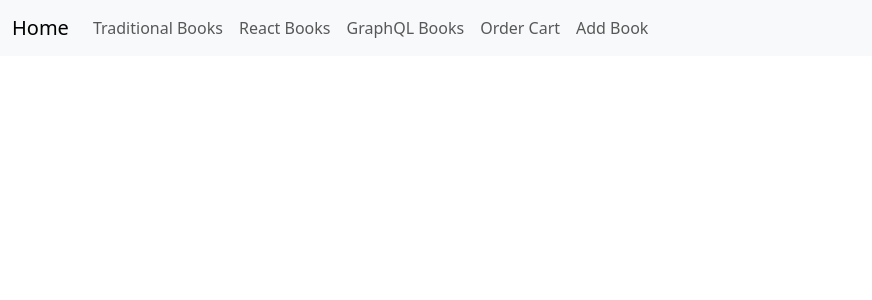
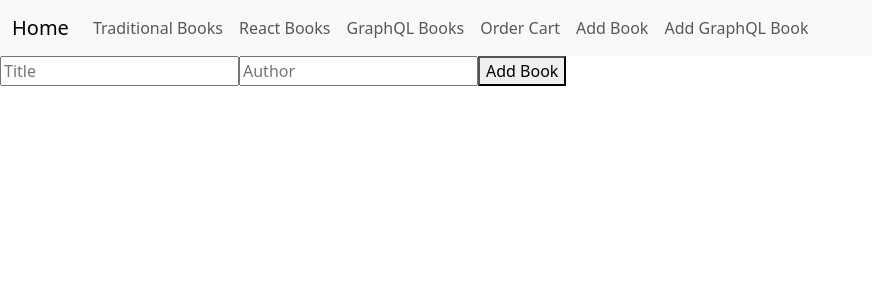
Before and after one commit to CodeCraftersGPT/ReactQuery, a React (Create React App) app in the folder reactquery/: page /add-graphql-book in a window 1280 px wide. Shown: the top 300 px of the page, without its empty margins (0-872 px from the left). Built offline with nearby package versions, Linux system fonts and the light colour scheme.

Commit message:
GraphQLAddBook

```diff
--- a/reactquery/src/App.js
+++ b/reactquery/src/App.js
@@ -9,6 +9,8 @@ import Books from './Pages/Books.Page';
 import OrderCart from './Pages/OrderCart.Page';
 import AddBook from './Pages/RQAddBook.Page';
 import GraphQLBooks from './Pages/RQGraphQLBook';
+import GraphQLAddBook from './Pages/RQGraphQLAddBook';
+
 
 
 const App = () => {
@@ -40,6 +42,10 @@ const App = () => {
           <Link className="nav-link" to="/add-book">Add Book</Link>
         </li>
 
+        <li className="nav-item">
+          <Link className="nav-link" to="/add-graphql-book">Add GraphQL Book</Link>
+        </li>
+
       </ul>
     </div>
   </div>
@@ -56,6 +62,8 @@ const App = () => {
 
             <Route path="/add-book" element={<AddBook/>} />
 
+            <Route path="/add-graphql-book" element={<GraphQLAddBook/>} />
+
             <Route path="/" element={<Home/>} />
           </Routes>
         </div>
--- /dev/null
+++ b/reactquery/src/Pages/RQGraphQLAddBook.js
@@ -0,0 +1,68 @@
+import React, { useState } from 'react';
+import { useMutation, useQueryClient } from 'react-query';
+
+
+async function addBookMutation(book) {
+    const response = await fetch('http://localhost:4000/graphql', {
+      method: 'POST',
+      headers: { 'Content-Type': 'application/json' },
+      body: JSON.stringify({
+        query: `
+          mutation AddBook($input: BookInput!) {
+            addBook(input: $input) {
+              id
+              title
+              author
+            }
+          }
+        `,
+        variables: {
+          input: book
+        }
+      }),
+    });
+
+    const { data } = await response.json();
+    return data.addBook;
+  }
+
+
+
+const GraphQLAddBook = () => {
+  const [title, setTitle] = useState('');
+  const [author, setAuthor] = useState('');
+  const queryClient = useQueryClient();
+
+  // useMutation hook
+  const mutation = useMutation(addBookMutation, {
+    onSuccess: () => {
+      // Invalidate and refetch
+      queryClient.invalidateQueries('books');
+    }
+  });
+
+  const handleSubmit = (event) => {
+    event.preventDefault();
+    mutation.mutate({ title, author });
+  };
+
+  return (
+    <form onSubmit={handleSubmit}>
+      <input
+        type="text"
+        placeholder="Title"
+        value={title}
+        onChange={(e) => setTitle(e.target.value)}
+      />
+      <input
+        type="text"
+        placeholder="Author"
+        value={author}
+        onChange={(e) => setAuthor(e.target.value)}
+      />
+      <button type="submit">Add Book</button>
+    </form>
+  );
+};
+
+export default GraphQLAddBook;
```
